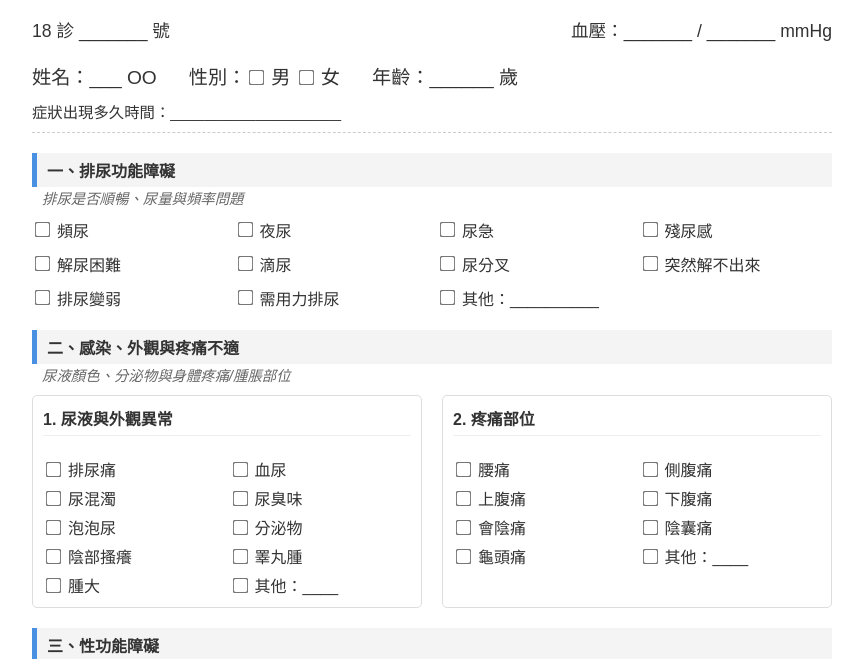
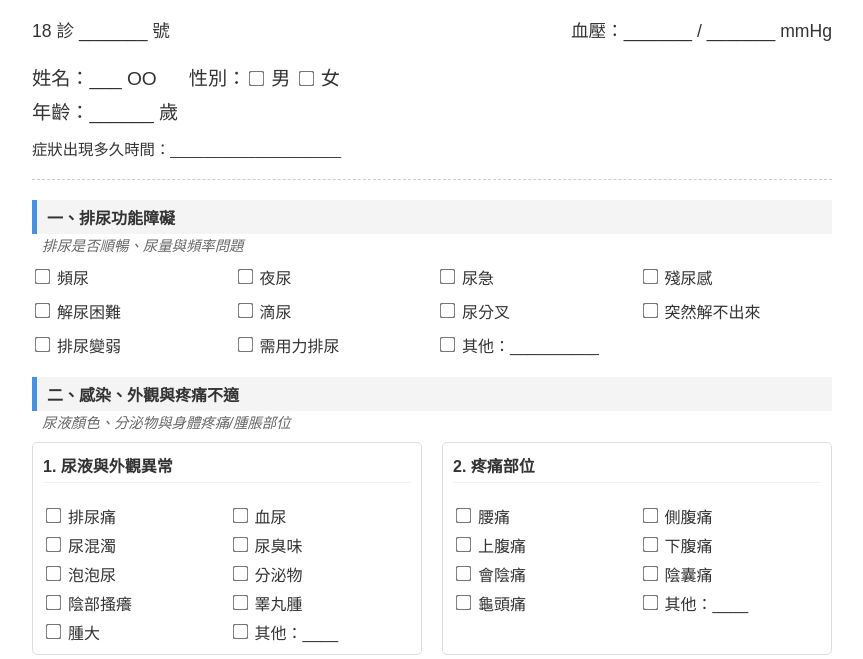
Before and after one commit to yy3114/Urodisease-list-info, a plain HTML site: page index.html in a window 1280 px wide. Shown: the part 110-769 px from the top of the page, without its empty margins (208-1071 px from the left). Drawn offline with Linux system fonts and the light colour scheme.

Commit message:
Update styling for name-row in index.html
Adjusted padding and line-height for name-row class.

```diff
--- a/index.html
+++ b/index.html
@@ -7,7 +7,7 @@
     body { font-family: "Microsoft JhengHei", "Heiti TC", sans-serif; max-width: 800px; margin: 20px auto; padding: 20px; color: #333; }
     h2 { text-align: center; border-bottom: 2px solid #333; padding-bottom: 10px; margin-bottom: 20px; }
     .header-info { display: flex; justify-content: space-between; margin-bottom: 15px; font-size: 1.1em; }
-    .name-row { font-size: 1.2em; margin: 20px 0; border-bottom: 1px dashed #ccc; padding-bottom: 10px; }
+    .name-row { font-size: 1.2em; margin: 20px 0; border-bottom: 1px dashed #ccc; padding-bottom: 15px; line-height: 1.8; }
     .section-title { background-color: #f4f4f4; padding: 5px 10px; font-weight: bold; margin-top: 20px; border-left: 5px solid #4a90e2; }
     .desc { font-size: 0.9em; color: #666; margin-bottom: 10px; font-style: italic; margin-left: 10px; }
 
@@ -41,10 +41,9 @@
     </div>
 
     <div class="name-row">
-        姓名：___ OO &nbsp;&nbsp;&nbsp;&nbsp;
-        性別：<input type="checkbox">男 <input type="checkbox">女 &nbsp;&nbsp;&nbsp;&nbsp;
-        年齡：______ 歲
-        <div style="font-size: 0.8em; margin-top: 10px;">症狀出現多久時間：____________________</div>
+        <div>姓名：___ OO &nbsp;&nbsp;&nbsp;&nbsp; 性別：<input type="checkbox">男 <input type="checkbox">女</div>
+        <div>年齡：______ 歲</div>
+        <div style="font-size: 0.8em; margin-top: 5px;">症狀出現多久時間：____________________</div>
     </div>
 
     <div class="section-title">一、排尿功能障礙</div>
```
